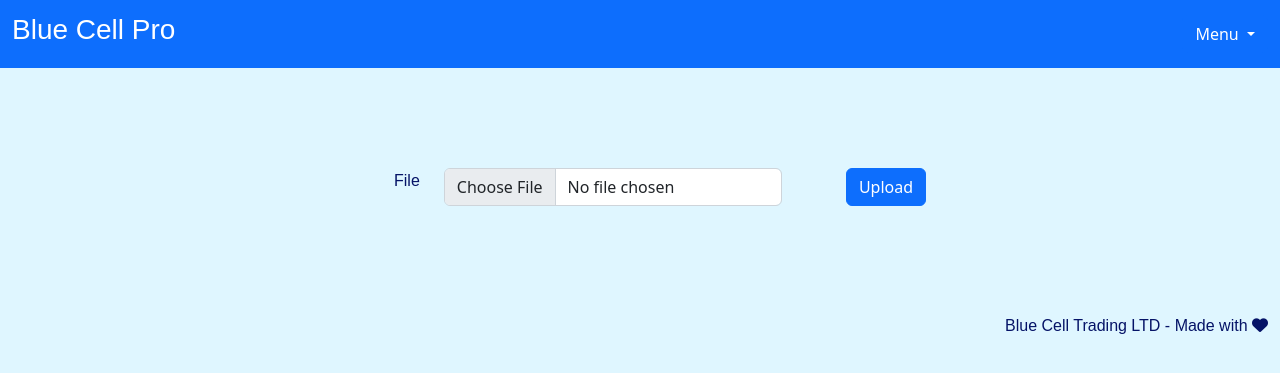
After one commit to supascooopa/Flask-Productivity-Project, a Flask app: page /PO-excel-upload in a window 1280 px wide. The commit adds this page. Shown: the top 373 px of the page. Run offline with Flask 2, Linux system fonts and the light colour scheme; some libraries are stand-ins or nearby versions; some web fonts are replaced.

Commit message:
created upload_excel_file.html and modified po_automator_page.html

```diff
--- a/main.py
+++ b/main.py
@@ -114,11 +114,11 @@ def excel_download(file_name):
         abort(404)
 
 
-@app.route("/PO-automator", methods=["GET", "POST"])
-def po_automator():
+@app.route("/PO-automator/<excel_file_name>", methods=["GET", "POST"])
+def po_automator(excel_file_name):
     # TODO upload our own excel file
     # opens the workbook from the specified directory
-    excel_file = get_file_name(file_extension=".xlsx")
+    excel_file = excel_file_name
     wb = load_workbook(f"static/files/{excel_file}")
     # activating worksheet
     ws = wb.active
@@ -166,6 +166,16 @@ def po_automator():
         return redirect(url_for("excel_download", file_name=only_file_name))
     return render_template("po_automator_page.html", lst=rows, form=po_form, len=len(rows))
 
+@app.route("/PO-excel-upload",methods=["GET", "POST"])
+def upload_excel_file():
+    form = UploadFileForm()
+    if form.validate_on_submit():
+        file = form.file_field.data  # grab the file
+        secure_file_name = secure_filename(file.filename)
+        file.save(os.path.join(os.path.abspath(os.path.dirname(__file__)), app.config["UPLOAD_FOLDER"],
+                               secure_file_name))
+        return redirect(url_for("po_automator", excel_file_name=secure_file_name))
+    return render_template("upload_excel_file.html", form=form)
 
 @app.errorhandler(413)
 def request_entity_too_large(error):
--- a/templates/header.html
+++ b/templates/header.html
@@ -23,7 +23,7 @@
   <ul class="dropdown-menu dropdown-menu-end">
     <li><a class="dropdown-item" href="{{ url_for('text_to_csv') }}">Text To CSV</a></li>
     <li><a class="dropdown-item" href="{{ url_for('pdf_to_excel') }}">PDF To Excel</a></li>
-    <li><a class="dropdown-item" href="{{ url_for('po_automator') }}">PO Automator</a></li>
+    <li><a class="dropdown-item" href="{{ url_for('upload_excel_file') }}">PO Automator</a></li>
   </ul>
 </div>
   </div>
--- a/templates/index.html
+++ b/templates/index.html
@@ -17,7 +17,7 @@
     </div>
     <div class="col-4 text-center">
       <i class="fa fa-cart-plus fa-4x"></i>
-      <a href="{{ url_for('po_automator') }}">
+      <a href="{{ url_for('upload_excel_file') }}">
         <h3>PO Automator</h3>
         <p>Converts Excel sheets to online form inorder to create an excel sheet purchasing order</p>
       </a>
--- /dev/null
+++ b/templates/upload_excel_file.html
@@ -0,0 +1,18 @@
+{% block content %}
+{% include "header.html" %}
+<div class="upload-container">
+    <form class="row justify-content-md-center">
+        {{ form.hidden_tag() }}
+        <div class="col-auto">
+            {{ form.file_field.label }}
+        </div>
+        <div class="col-auto">
+            {{ form.file_field(class_="form-control") }}
+        </div>
+        <div class="col-auto">
+            {{ form.submit(class_="btn btn-primary mb-2") }}
+        </div>
+    </form>
+</div>
+{% include "footer.html" %}
+{% endblock %}
```
Also changed, not shown: templates/po_automator_page.html (+4 -9 lines).
